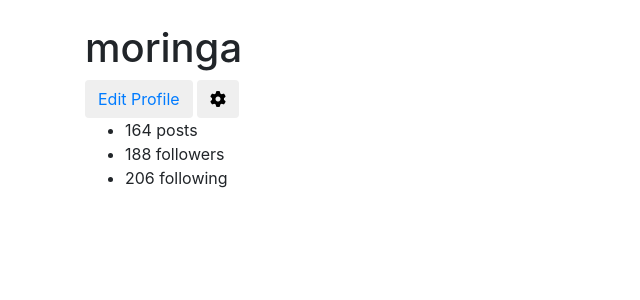
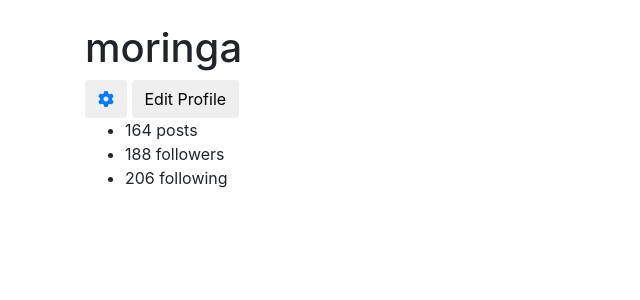
Before and after one commit to chepkiruibetty/Instagram-clone, a Django app: page /profile/ in a window 1280 px wide. Shown: the top 300 px of the page, without its empty margins (0-640 px from the left). Run offline with Django 3.2, Linux system fonts and the light colour scheme; a user stored in the database is signed in; data comes from the database, SQL or seed files in the repository; some libraries are stand-ins or nearby versions.

```diff
--- a/templates/registration/profile.html
+++ b/templates/registration/profile.html
@@ -7,8 +7,8 @@
       </div>
       <div class="profile-user-settings">
         <h1 class="profile-user-name">{{ user.username }}</h1>
-        <button class="btn profile-edit-btn"><a href="{% url 'edit_profile' %}">Edit Profile</a></button>
-        <a href="" data-toggle="modal" data-target="#exampleModal"><button class="btn profile-settings-btn" aria-label="profile settings"><i class="fas fa-cog" aria-hidden="true"></i></button></a>
+        <button class="btn profile-edit-btn"><a href="{% url 'edit_profile' %}"><i class="fas fa-cog" aria-hidden="true"></i></a></button>
+        <a href="" data-toggle="modal" data-target="#exampleModal"><button class="btn profile-settings-btn" aria-label="profile settings">Edit Profile</button></a>
 			</div>
       </div>
       <div class="profile-stats inline">
```
